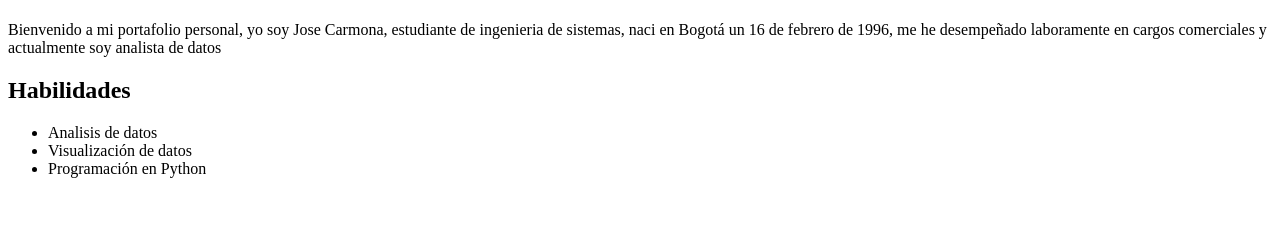
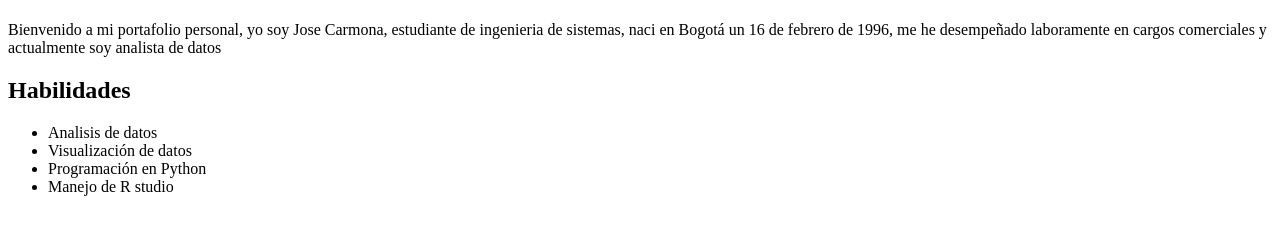
Before and after one commit to Josekrmona/Pagina_Portafolio, a plain HTML site: page index.html in a window 1280 px wide. Shown: the part 59-294 px from the top of the page. Drawn offline with Linux system fonts and the light colour scheme.

Commit message:
habilidad 4

```diff
--- a/index.html
+++ b/index.html
@@ -14,6 +14,7 @@
         <li>Analisis de datos</li>
         <li>Visualización de datos</li>
         <li>Programación en Python</li>
+        <li>Manejo de R studio</li>
     </ul>
 </body>
 </html>
```
